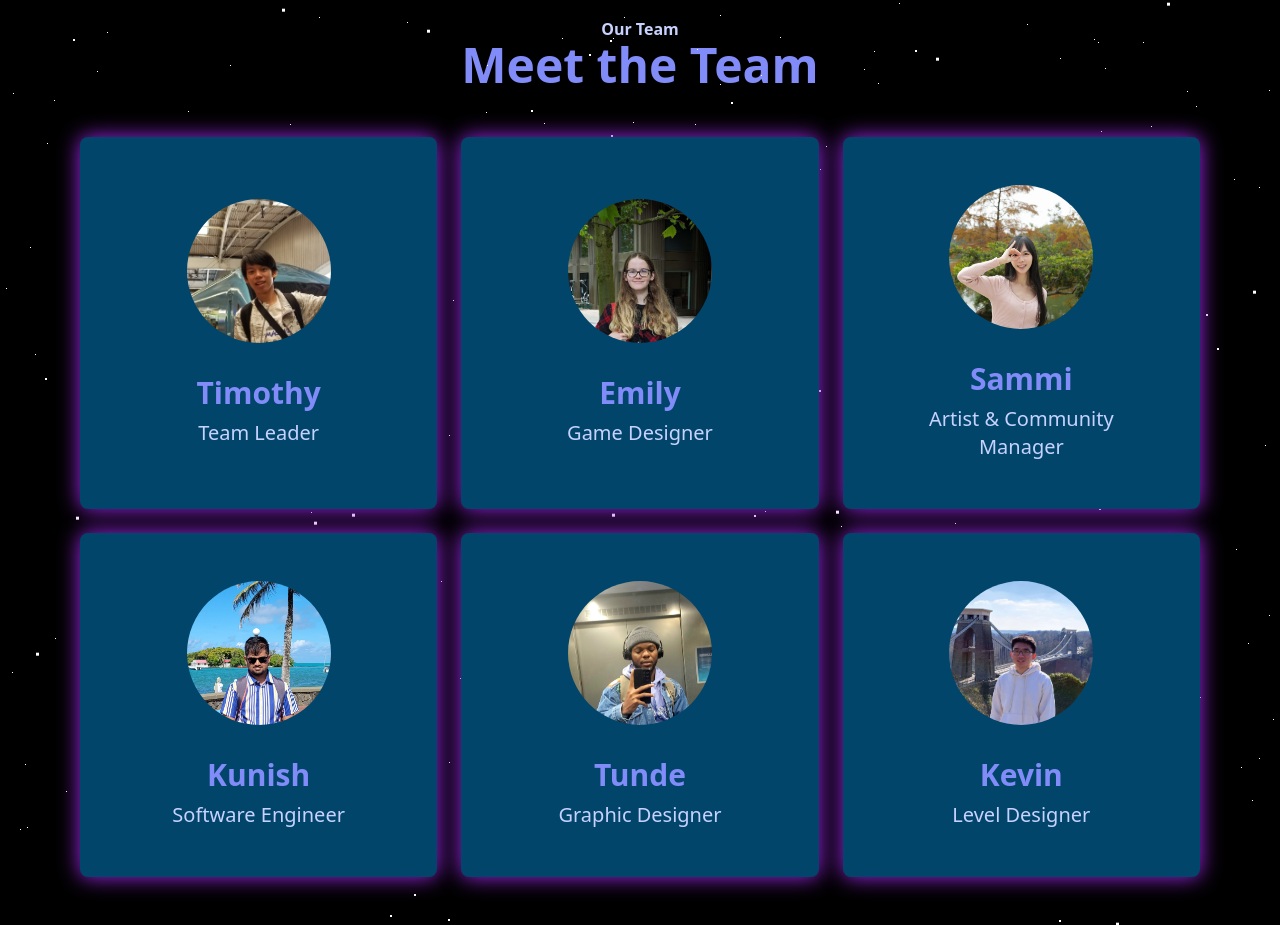
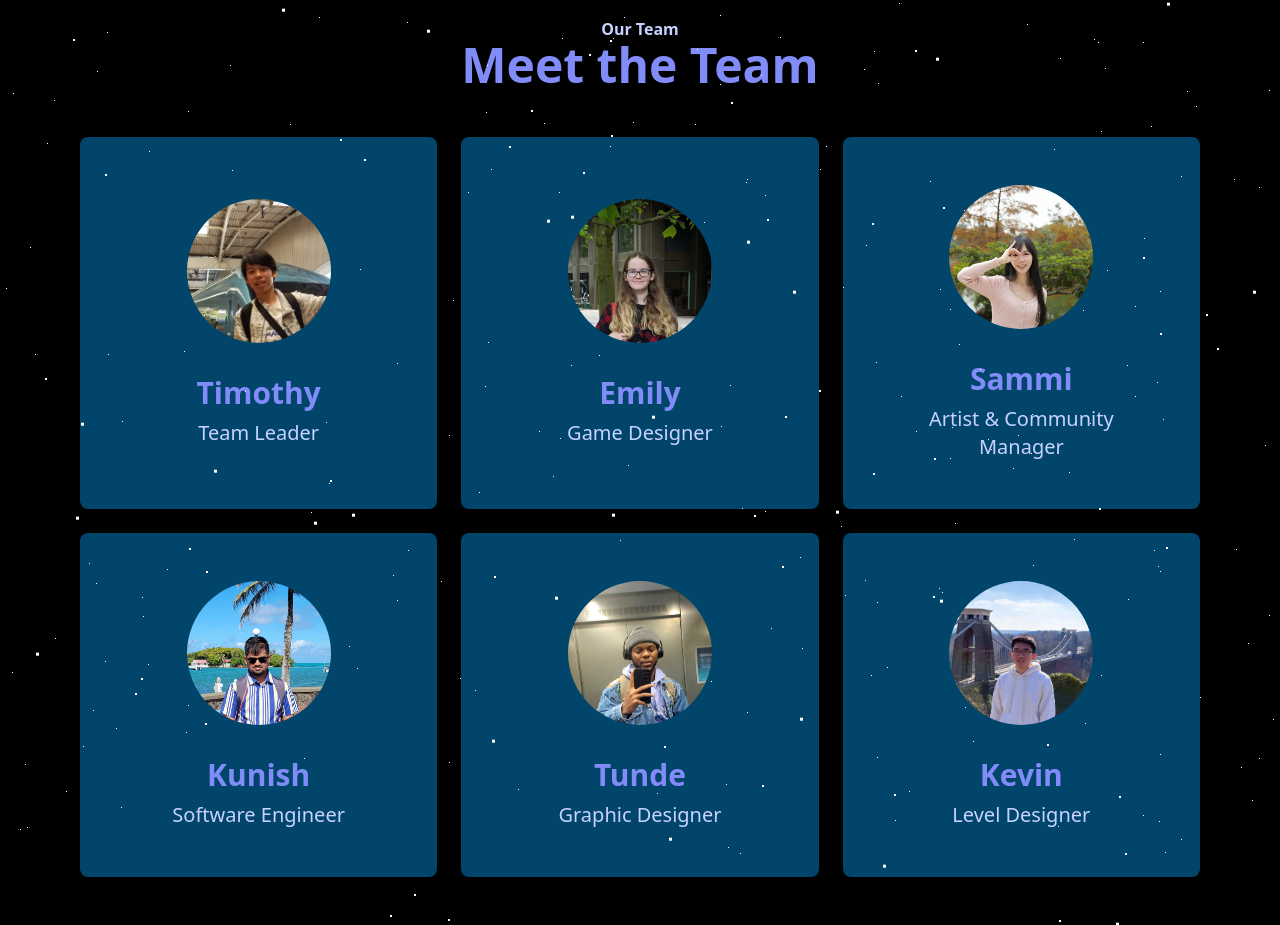
Before and after one commit to TimothyChungYiuTing/TimothyChungYiuTing.github.io, a React (Create React App) app in the folder vext-games/: page /#/ in a window 1280 px wide. Shown: the part 2651-3576 px from the top of the page. Built offline with nearby package versions, Linux system fonts and the light colour scheme; what tailgrids would draw is missing.

Commit message:
Reduced neon overload and change the video displayed

```diff
--- a/vext-games/src/components/MeetTheTeam.js
+++ b/vext-games/src/components/MeetTheTeam.js
@@ -48,7 +48,7 @@ const Team = () => {
           </h1>
         </div>
         <div class="grid grid-cols-1 sm:grid-cols-2 md:grid-cols-2 lg:grid-cols-3 gap-6">
-          <div class="animate-shadowPulse w-full bg-[#02456b] rounded-lg p-12 flex flex-col justify-center items-center">
+          <div class="hover:animate-shadowPulse w-full bg-[#02456b] rounded-lg p-12 flex flex-col justify-center items-center">
             <div class="mb-8">
               <img
                 className="object-center object-cover rounded-full h-36 w-36 transform"
@@ -61,7 +61,7 @@ const Team = () => {
               <p class="text-xl text-indigo-200 font-normal">Team Leader</p>
             </div>
           </div>
-          <div class="animate-shadowPulse w-full bg-[#02456b] rounded-lg p-12 flex flex-col justify-center items-center">
+          <div class="hover:animate-shadowPulse w-full bg-[#02456b] rounded-lg p-12 flex flex-col justify-center items-center">
             <div class="mb-8">
               <img
                 className="object-center object-cover rounded-full h-36 w-36 transform"
@@ -74,7 +74,7 @@ const Team = () => {
               <p class="text-xl  text-indigo-200 font-normal">Game Designer</p>
             </div>
           </div>
-          <div class="animate-shadowPulse w-full bg-[#02456b] rounded-lg p-12 flex flex-col justify-center items-center">
+          <div class="hover:animate-shadowPulse w-full bg-[#02456b] rounded-lg p-12 flex flex-col justify-center items-center">
             <div class="mb-8">
               <img
                 className="object-center object-cover rounded-full h-36 w-36 transform"
@@ -89,7 +89,7 @@ const Team = () => {
               </p>
             </div>
           </div>
-          <div class="animate-shadowPulse w-full bg-[#02456b] rounded-lg p-12 flex flex-col justify-center items-center">
+          <div class="hover:animate-shadowPulse w-full bg-[#02456b] rounded-lg p-12 flex flex-col justify-center items-center">
             <div class="mb-8">
               <img
                 className="object-center object-cover rounded-full h-36 w-36 transform"
@@ -104,7 +104,7 @@ const Team = () => {
               </p>
             </div>
           </div>
-          <div class="animate-shadowPulse w-full bg-[#02456b] rounded-lg p-12 flex flex-col justify-center items-center">
+          <div class="hover:animate-shadowPulse w-full bg-[#02456b] rounded-lg p-12 flex flex-col justify-center items-center">
             <div class="mb-8">
               <img
                 className="object-center object-cover rounded-full h-36 w-36 transform"
@@ -119,7 +119,7 @@ const Team = () => {
               </p>
             </div>
           </div>
-          <div class="animate-shadowPulse w-full bg-[#02456b] rounded-lg p-12 flex flex-col justify-center items-center">
+          <div class="hover:animate-shadowPulse w-full bg-[#02456b] rounded-lg p-12 flex flex-col justify-center items-center">
             <div class="mb-8">
               <img
                 className="object-center object-cover rounded-full h-36 w-36 transform"
--- a/vext-games/src/components/VextorialFloatingButton.js
+++ b/vext-games/src/components/VextorialFloatingButton.js
@@ -14,10 +14,8 @@ const VextorialFloatingButton = () => {
   return (
     <div className="fixed bottom-4 right-4 floating-button flex items-center">
       {/* Expanded icons */}
-      {(expanded) && (
-        <div
-          className={`animate-fade-in flex space-x-2 mr-4`}
-        >
+      {expanded && (
+        <div className={`animate-fade-in flex space-x-2 mr-4`}>
           <a
             className="animate-iconPulse bg-[#db16cb] hover:bg-[#ba04ab] text-white font-bold rounded-lg shadow-lg p-0 flex justify-center items-center"
             style={{ width: 50, height: 50 }}
@@ -86,9 +84,9 @@ const VextorialFloatingButton = () => {
       )}
 
       {/* Main button */}
-      {(isHovered && !expanded) && (
+      {isHovered && !expanded && (
         <div
-          className="speech down flex space-x-2 mr-4 font-bold text-center"
+          className="speech-container speech down flex space-x-2 mr-4 font-bold text-center"
           style={{
             position: "absolute",
             bottom: "70px",
@@ -96,7 +94,22 @@ const VextorialFloatingButton = () => {
             padding: "1rem",
           }}
         >
-          Click for <br/>
+          Click for <br />
+          Social Media
+        </div>
+      )}
+
+      {!isHovered && !expanded && (
+        <div
+          className="speech-container speech down flex space-x-2 mr-4 font-bold text-center"
+          style={{
+            position: "absolute",
+            bottom: "70px",
+            right: "0",
+            padding: "1rem",
+          }}
+        >
+          Click for <br />
           Social Media
         </div>
       )}
--- a/vext-games/src/components/VextorialYoutubeVideo.js
+++ b/vext-games/src/components/VextorialYoutubeVideo.js
@@ -1,4 +1,5 @@
 import React from "react";
+import VextorialVideo from "../videos/vextorial.mp4"
 
 const VextorialYoutubeVideo = () => {
   return (
@@ -7,14 +8,10 @@ const VextorialYoutubeVideo = () => {
     <section className="p-8 bg-black">
 
       <div className="mx-auto max-w-screen-md">
-        <iframe
-          src="https://www.youtube.com/embed/Nzlsc9ssj_s?"
-          className="mb-4 h-[28rem] w-full rounded-xl"
-          allowfullscreen
-          frameborder="0"
-          allow="accelerometer; autoplay; clipboard-write; encrypted-media; gyroscope; picture-in-picture"
-          title="Tutorial Video"
-        ></iframe>
+      <video className="w-full h-full rounded-xl" controls muted autoplay>
+        <source src={VextorialVideo} type="video/mp4" />
+        Your browser does not support the video tag.
+      </video>
         <h2 class="my-4 font-black text-4xl leading-snug text-indigo-400 mb-4">
           Introducing Vextorial
         </h2>
--- a/vext-games/src/index.css
+++ b/vext-games/src/index.css
@@ -19,6 +19,15 @@
 
 .floating-button {
   z-index: 9999;
+}
+
+.speech-container {
+  opacity: 0.5;
+  transition: opacity 0.3s;
+}
+
+.speech-container:hover {
+  opacity: 1;
 }
 
 .text-outline {
--- a/vext-games/tailwind.config.js
+++ b/vext-games/tailwind.config.js
@@ -3,8 +3,6 @@ module.exports = {
   content: ["./src/**/*.{js,jsx,ts,tsx}"],
   theme: {
     extend: {
-
-
       keyframes: {
         "text-slide-left": {
           "0%": {
@@ -40,24 +38,34 @@ module.exports = {
           "100%": { backgroundPosition: "0% 50%" },
         },
         shadowPulse: {
-          '0%': { filter: 'drop-shadow(0px 0px 10px #a229f2)' },
-          '50%': { filter: 'drop-shadow(0px 0px 20px #a229f2)' },
-          '100%': { filter: 'drop-shadow(0px 0px 10px #a229f2)' },
+          "0%": { filter: "drop-shadow(0px 0px 10px #a229f2)" },
+          "50%": { filter: "drop-shadow(0px 0px 20px #a229f2)" },
+          "100%": { filter: "drop-shadow(0px 0px 10px #a229f2)" },
+        },
+        hoverPulse: {
+          "0%": { filter: "drop-shadow(0px 0px 10px #a229f2)" },
+          "100%": { filter: "drop-shadow(0px 0px 10px #a229f2)" },
         },
         iconPulse: {
-          '0%': { filter: 'drop-shadow(0px 0px 10px #3959db)' },
-          '50%': { filter: 'drop-shadow(0px 0px 20px #3959db)' },
-          '100%': { filter: 'drop-shadow(0px 0px 10px #3959db)' },
+          "0%": { filter: "drop-shadow(0px 0px 10px #3959db)" },
+          "50%": { filter: "drop-shadow(0px 0px 20px #3959db)" },
+          "100%": { filter: "drop-shadow(0px 0px 10px #3959db)" },
         },
       },
       animation: {
         "text-slide-left": "text-slide-left 1s ease-out",
         "text-slide-bottom": "text-slide-bottom 2.5s ease 0s 1 normal forwards",
         gradient: "gradient 60s ease infinite",
-        shadowPulse: 'shadowPulse 2s ease-in-out infinite',
-        iconPulse: 'iconPulse 2s ease-in-out infinite',
-        "fade-in": "fade-in 1s ease-out"
+        shadowPulse: "shadowPulse 2s ease-in-out infinite",
+        hoverPulse: "hoverPulse 5s ease 10s 1 normal forwards;",
+        iconPulse: "iconPulse 2s ease-in-out infinite",
+        "fade-in": "fade-in 1s ease-out",
       },
+    },
+  },
+  variants: {
+    extend: {
+      animation: ["hover"],
     },
   },
   plugins: [require("tailgrids/plugin")],
```
Also changed, not shown: 1 other file (tests, documents, lock files or other folders).
